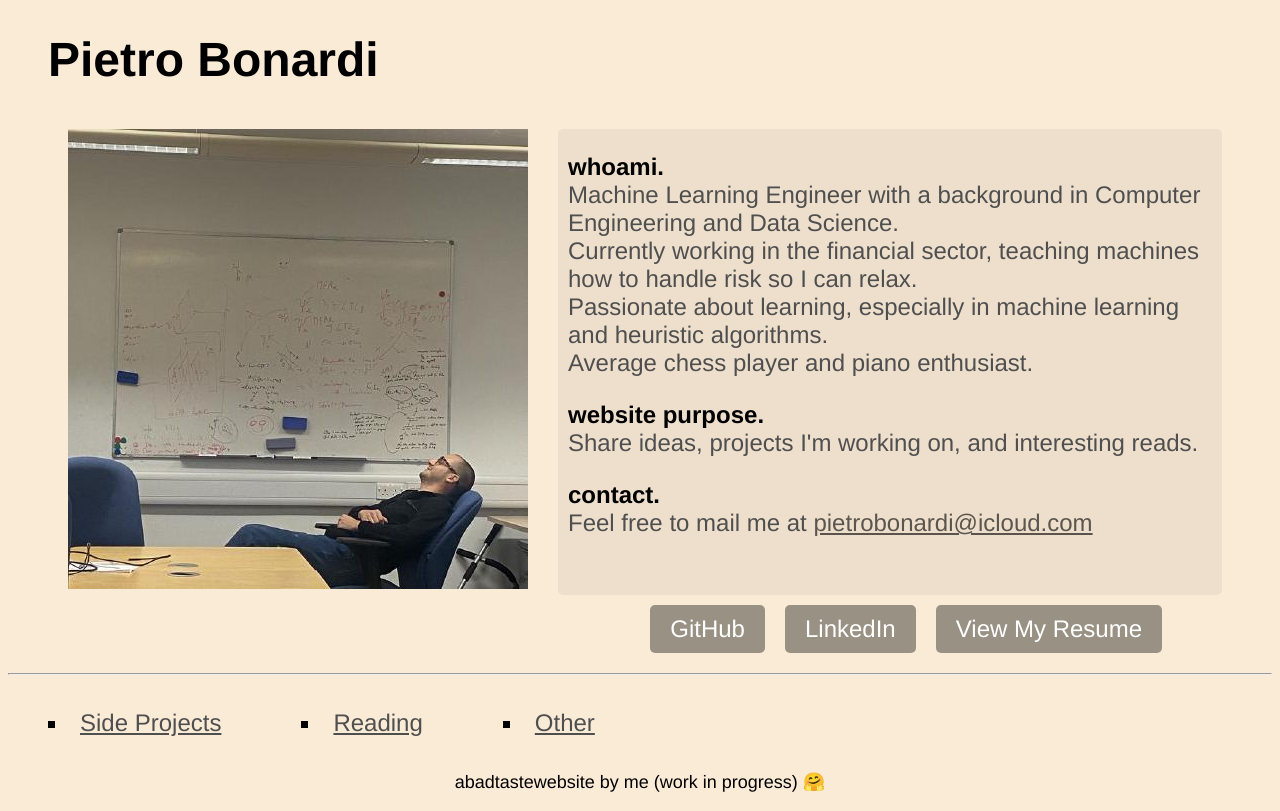
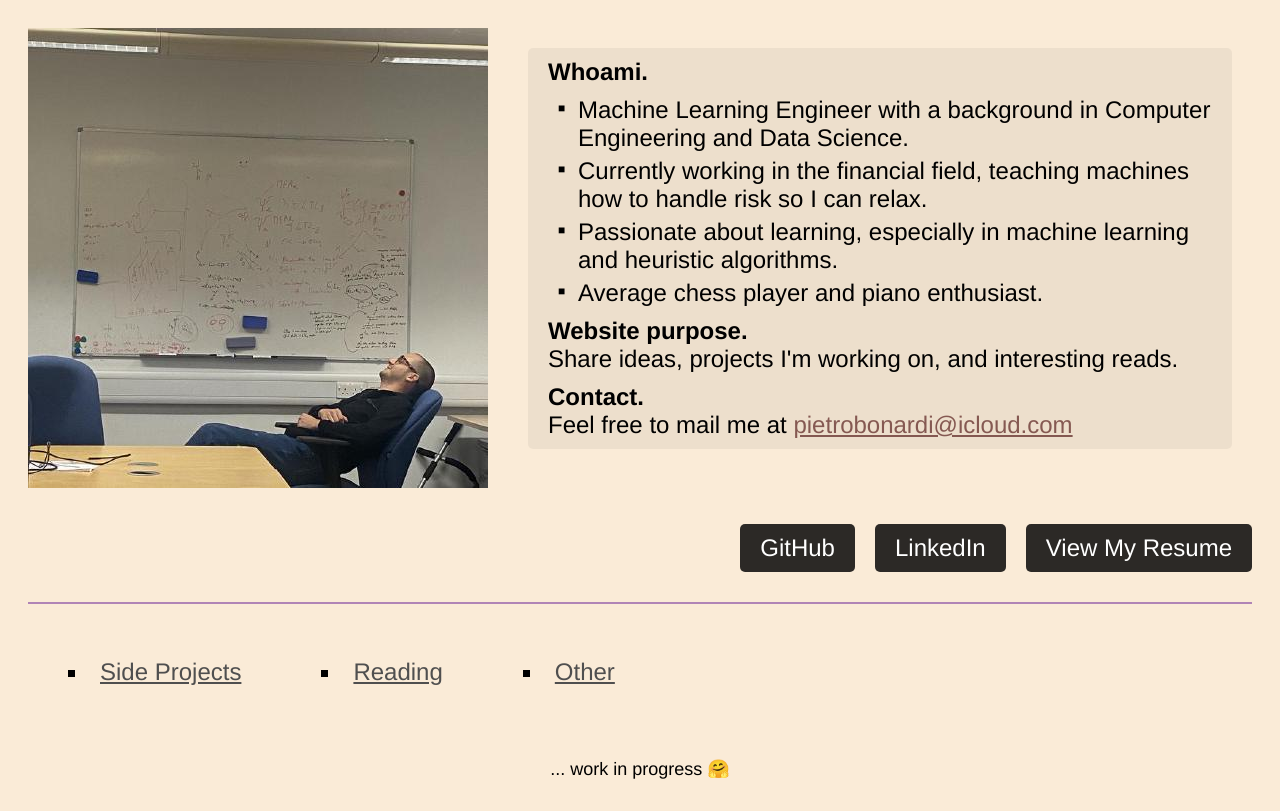
Before and after one commit to PietroBonardi/PietroBonardi.github.io, a plain HTML site: page index.html in a window 1280 px wide. Drawn offline with Linux system fonts and the light colour scheme.

Commit message:
clean up files

```diff
--- a/css/nav.css
+++ /dev/null
@@ -1,41 +0,0 @@
-/* NAV UL */
-.nav-list ul {
-    display: flex;
-    flex-direction: row;
-    flex: auto;
-    padding: 10px 0px;
-}
-
-.nav-list ul li {
-    list-style: square inside;
-    color: black;
-    margin: 0px 40px;
-}
-
-.nav-list ul li a {
-    color: rgb(79, 79, 79);
-}
-
-.nav-list ul li a:hover{
-    color: rgb(136, 76, 164);
-}
-
-/* NAV LINKS */
-.nav-links {
-    display: flex;
-    flex-direction: row;
-    justify-content: right;
-}
-
-.nav-links a {
-    text-decoration: none;
-    margin: 0 10px;
-    padding: 10px 20px;
-    background-color: #00000062;
-    color: white;
-    border-radius: 5px;
-}
-
-.nav-links a:hover {
-    color: rgb(136, 76, 164);
-}
--- a/css/section.css
+++ /dev/null
@@ -1,37 +0,0 @@
-.intro-section {
-    display: flex;
-    flex-direction: row;
-    margin:  0 40px;
-}
-
-.intro-section div {
-    margin: 10px 10px;
-    padding: 0px 10px;
-}
-
-.whoami {
-    color: rgb(79, 79, 79);
-    background: rgba(0, 0, 0, 0.05);
-    border-radius: 5px;
-}
-
-.nav-link-section {
-    margin: 0 100px;
-}
-
-hr {
-    margin: 20px 0px;
-    color: rgb(136, 76, 164);
-}
-
-.mailto {
-    color: rgba(0, 0, 0, 0.619);
-}
-
-.mailto:hover {
-    color: rgb(58, 112, 48);
-}
-
-strong {
-    color: black;
-}
--- a/css/style.css
+++ b/css/style.css
@@ -1,8 +1,10 @@
 body {
+    font-family: Arial, sans-serif;
     background-color: antiquewhite;
-    color: rgb(0, 0, 0);
     font-family: Helvetica Neue, Helvetica, Arial, sans-serif;
     font-size: x-large;
+    margin: 40;
+    padding: 40;
 }
 
 header {
@@ -16,3 +18,133 @@ footer {
     font-size: large;
     text-align: center;
 }
+
+
+.container {
+    display: flex;
+    flex-direction: column;
+    align-items: flex-start;
+    padding: 20px;
+}
+
+.intro-section {
+    display: flex;
+    align-items: flex-start;
+    margin-bottom: 20px;
+}
+
+.image-div {
+    margin-right: 20px;
+}
+
+.image-div img {
+    max-width: 100%;
+    height: auto;
+}
+
+.whoami {
+    margin: 20px;
+    flex: 1;
+    color: rgb(0, 0, 0);
+    background: rgba(0, 0, 0, 0.05);
+    border-radius: 5px;
+}
+
+.whoami p {
+    margin: 10px 20px;
+    list-style-type: disc;
+}
+
+.whoami ul {
+    list-style: none;
+    margin: 0px 10px;
+    position: relative;
+}
+
+.whoami ul li {
+    margin: 5px 0;
+    position: relative;
+}
+
+.whoami ul li::before {
+    content: '■';
+    font-size: 0.5em;
+    color: #000000;
+    position: absolute;
+    left: -20px;
+    top: 5px;
+
+}
+
+
+.mailto {
+    color: rgba(69, 7, 7, 0.619);
+}
+
+.mailto:hover {
+    color: rgb(97, 71, 88);
+}
+
+strong {
+    color: black;
+    font-size: 1.0em;
+    font-weight: bold;
+}
+
+
+.nav-link-section {
+    background-color: antiquewhite;
+    padding: 10px;
+    width: 100%;
+}
+
+
+/* NAV LINKS */
+.nav-links {
+    display: flex;
+    flex-direction: row;
+    justify-content: right;
+}
+
+.nav-links a {
+    text-decoration: none;
+    margin: 0 10px;
+    padding: 10px 20px;
+    background-color: #000000d2;
+    color: white;
+    border-radius: 5px;
+}
+
+.nav-links a:hover {
+    color: rgb(136, 76, 164);
+}
+
+
+hr {
+    width: 100%;
+    margin: 20px 0;
+    border: none;
+    border-top: 2px solid rgba(136, 76, 164, 0.648);
+}
+
+/* NAV UL */
+.nav-list ul {
+    display: flex;
+    flex-direction: row;
+    flex: auto;
+    padding: 10px 0px;
+}
+
+.nav-list ul li {
+    list-style: square inside;
+    color: black;
+    margin: 0px 40px;
+}
+
+.nav-list ul li a {
+    color: rgb(79, 79, 79);
+}
+
+.nav-list ul li a:hover {
+    color: rgb(136, 76, 164);
+}
--- a/index.html
+++ b/index.html
@@ -4,39 +4,35 @@
 <head>
     <meta charset="UTF-8">
     <meta name="viewport" content="width=device-width, initial-scale=1.0">
-    <title>Pietro Bonardi</title>
+    <title>Align Sections Side by Side</title>
     <link rel="stylesheet" href="./css/style.css">
-    <link rel="stylesheet" href="./css/nav.css">
-    <link rel="stylesheet" href="./css/section.css">
-    <meta name="description" content="ppw">
 </head>
 
 <body>
-    <header>
-        <h1>Pietro Bonardi</h1>
-    </header>
-
-    <main>
-        <section class=" intro-section">
+    <main class="container">
+        <section class="intro-section">
             <div class="image-div">
                 <img src="media/me.jpeg" alt="Pietro Bonardi">
             </div>
 
             <div class="whoami">
-                <p><strong>whoami.</strong><br>
-                    Machine Learning Engineer with a background in Computer Engineering and Data Science.<br>
-                    Currently working in the financial sector, teaching machines how to handle risk so I can
-                    relax.<br>
-                    Passionate about learning, especially in machine learning and heuristic algorithms.<br>
-                    Average chess player and piano enthusiast.
+                <p><strong>Whoami.</strong><br>
+                <ul>
+                    <li>Machine Learning Engineer with a background in Computer Engineering and Data Science.</li>
+                    <li>Currently working in the financial field, teaching machines how to handle risk so I can relax.
+                    </li>
+                    <li>Passionate about learning, especially in machine learning and heuristic algorithms.</li>
+                    <li>Average chess player and piano enthusiast.</li>
+                </ul>
                 </p>
-                <p><strong>website purpose.</strong><br>
+                <p><strong>Website purpose.</strong><br>
                     Share ideas, projects I'm working on, and interesting reads.
                 </p>
-                <p><strong>contact.</strong><br>
+                <p><strong>Contact.</strong><br>
                     Feel free to mail me at <a class="mailto"
                         href="mailto:pietrobonardi@icloud.com">pietrobonardi@icloud.com</a>
                 </p>
+
             </div>
         </section> <!-- intro-section -->
 
@@ -59,11 +55,10 @@
                 </ul>
             </nav>
         </section>
-
     </main>
 
     <footer>
-        <p>abadtastewebsite by me (work in progress) 🤗</p>
+        <p> ... work in progress 🤗</p>
     </footer>
 </body>
 
```
